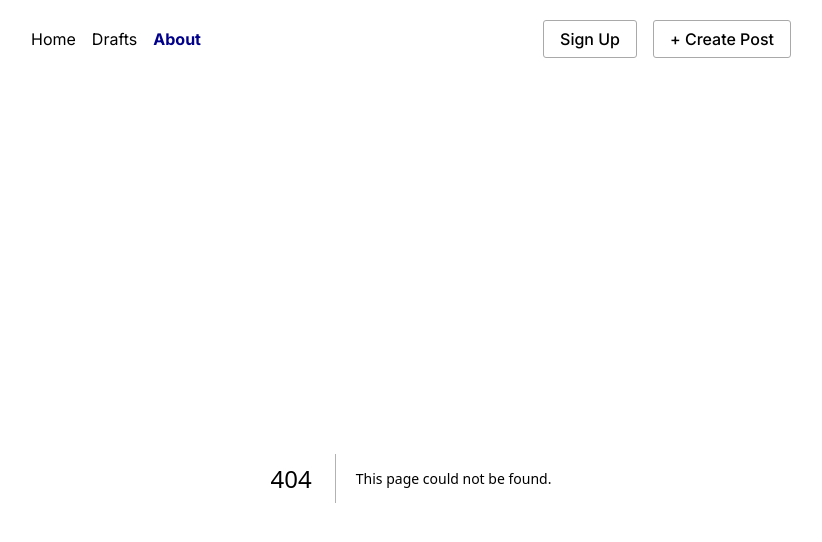
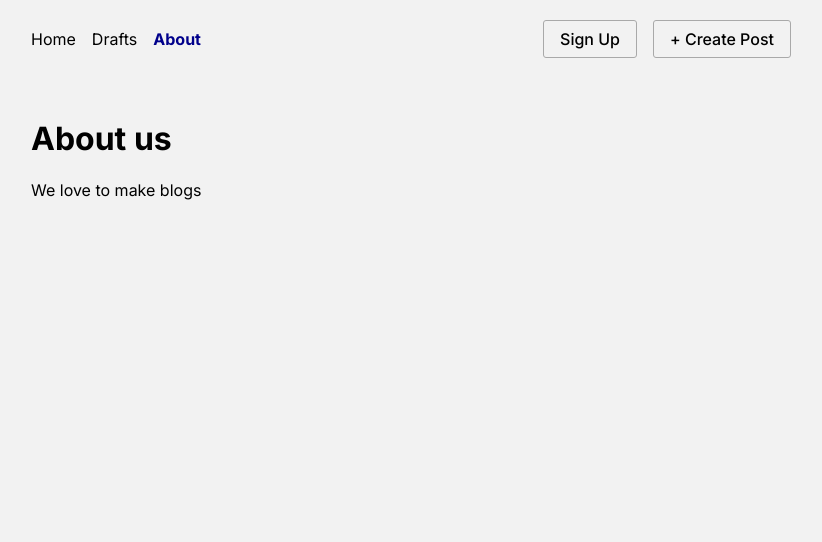
Before and after one commit to reuel5904/nextjs_blog, a Next.js app: page /about in a window 1280 px wide. Before the commit this address had no page. Shown: the top 542 px of the page, without its empty margins (229-1051 px from the left). Built offline with nearby package versions, Linux system fonts and the light colour scheme.

Commit message:
Add content to About page, static page

```diff
--- /dev/null
+++ b/app/about/page.tsx
@@ -0,0 +1,15 @@
+import { Metadata } from "next"
+
+export const metadata: Metadata = {
+  title: 'About us',
+  description: 'We love to make blogs',
+}
+
+export default function AboutPage() {
+  return (
+    <main>
+      <h1>About us</h1>
+      <p>We love to make blogs</p>
+    </main>
+  )
+}
--- a/components/Navbar.tsx
+++ b/components/Navbar.tsx
@@ -6,7 +6,6 @@ import styles from './Navbar.module.css'
 
 export default function Navbar() {
   const pathname = usePathname();
-  console.log(pathname)
 
   function isActive(linkPathname: string) {
     return pathname === linkPathname;
```
